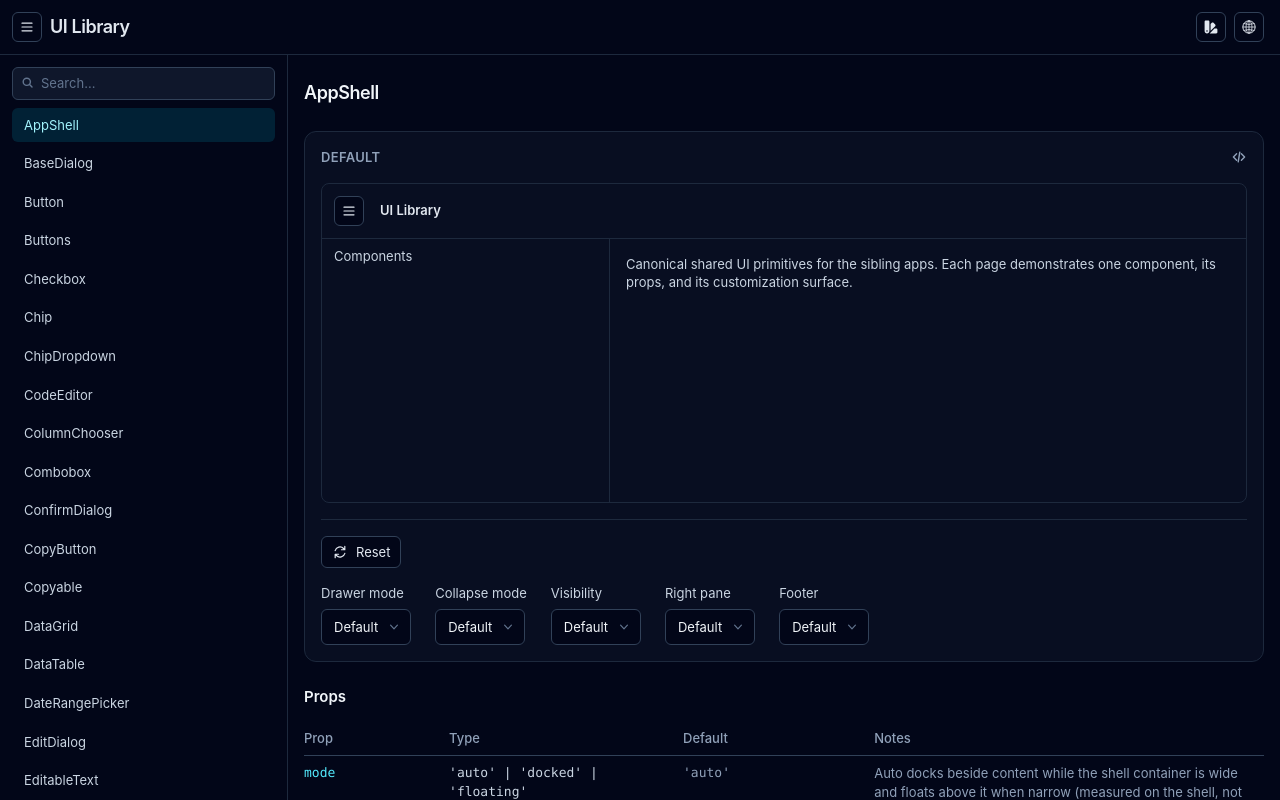
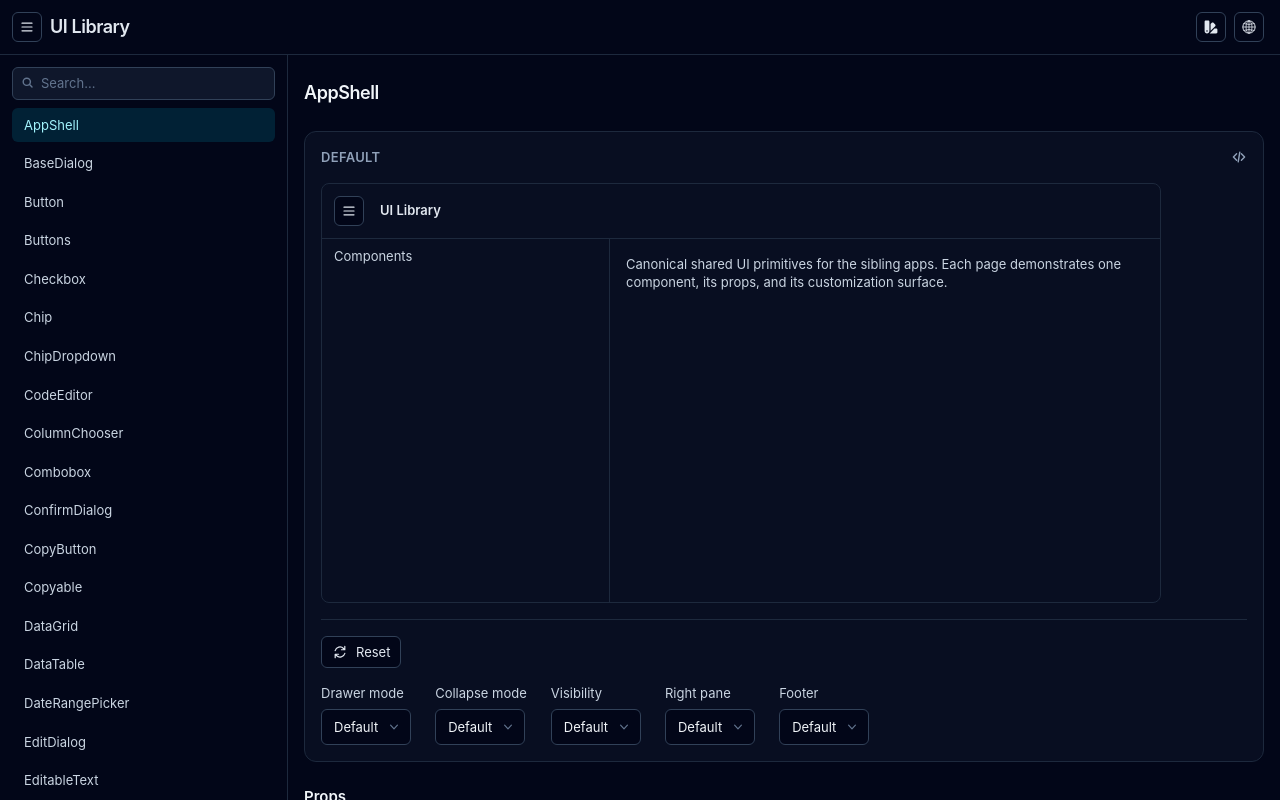
Before and after one commit to tcliu/ui-lib, a SvelteKit app: page /components/app-shell in a window 1280 px wide. Built offline with nearby package versions, Linux system fonts and the light colour scheme.

Commit message:
refactor(showcase): wrap the AppShell demo in a Resizable stage

```diff
--- a/src/routes/components/app-shell/+page.svelte
+++ b/src/routes/components/app-shell/+page.svelte
@@ -5,13 +5,23 @@
   import type { AppShellHeaderApi } from '$lib/app-shell'
   import Buttons from '$lib/components/Buttons.svelte'
   import FormField from '$lib/components/FormField.svelte'
+  import Resizable from '$lib/components/Resizable.svelte'
   import SelectDropdown from '$lib/components/SelectDropdown.svelte'
   import ResetIcon from '$lib/icons/ResetIcon.svelte'
   import { getI18nContext } from '$lib/i18n.svelte'
   import PropsTable, { type PropRow } from '$lib/showcase/PropsTable.svelte'
   import ShowcasePage from '$lib/showcase/ShowcasePage.svelte'
   import ShowcaseSection from '$lib/showcase/ShowcaseSection.svelte'
-  import { buildAppShellSnippet } from './demo-snippet'
+  import {
+    buildAppShellSnippet,
+    SHELL_STAGE_DEFAULT_HEIGHT,
+    SHELL_STAGE_DEFAULT_WIDTH,
+    SHELL_STAGE_HOST,
+    SHELL_STAGE_MAX_HEIGHT,
+    SHELL_STAGE_MIN_HEIGHT,
+    SHELL_STAGE_MIN_WIDTH,
+    SHELL_STAGE_PANE,
+  } from './demo-snippet'
 
   const i18n = getI18nContext()
 
@@ -22,6 +32,10 @@
   let pgVisibility = $state('')
   let pgRightPane = $state('')
   let pgFooter = $state('')
+  // Stage size is interaction state, not a curated option, so it stays out of
+  // isCustomized; Reset restores the default.
+  let pgStageWidth = $state(SHELL_STAGE_DEFAULT_WIDTH)
+  let pgStageHeight = $state(SHELL_STAGE_DEFAULT_HEIGHT)
 
   const modeOptions = [
     { value: 'docked', label: 'Docked' },
@@ -52,6 +66,8 @@
     pgVisibility = ''
     pgRightPane = ''
     pgFooter = ''
+    pgStageWidth = SHELL_STAGE_DEFAULT_WIDTH
+    pgStageHeight = SHELL_STAGE_DEFAULT_HEIGHT
   }
 
   const code = $derived.by(() =>
@@ -311,12 +327,25 @@
       showLabel: i18n.t('appShell.showPane'),
       hideLabel: i18n.t('appShell.hidePane'),
     }}>
-    <!-- The stage is fluid: the shell measures its own container and floats
-      the pane over the text when narrow, so shrinking the viewport never
-      needs horizontal scrolling. The stage sizing lives on the shell's
-      className override (the default is viewport-height). -->
+    <!-- The demo is wrapped in `Resizable`: shrinking the stage floats the
+      pane over the text when narrow, so the responsive behavior can be
+      inspected in place without resizing the window. The pane carries no
+      padding, so the shell lines up with the settings panel below it. -->
+    <div class={SHELL_STAGE_HOST}>
+      <Resizable
+        width={pgStageWidth}
+        height={pgStageHeight}
+        minWidth={SHELL_STAGE_MIN_WIDTH}
+        minHeight={SHELL_STAGE_MIN_HEIGHT}
+        maxWidth="parent"
+        maxHeight={SHELL_STAGE_MAX_HEIGHT}
+        onResize={(nextWidth, nextHeight) => {
+          pgStageWidth = nextWidth
+          pgStageHeight = nextHeight
+        }}>
+        <div class={SHELL_STAGE_PANE}>
           <AppShell
-      className="flex h-80 w-full min-w-0 flex-col overflow-hidden rounded-lg border border-slate-800"
+            className="flex h-full w-full min-w-0 flex-col overflow-hidden rounded-lg border border-slate-800"
             mode={demoDrawerMode}
             collapseMode={demoMode}
             open={demoOpen}
@@ -346,5 +375,8 @@
             {/snippet}
             <p class="p-4 text-sm text-slate-300">{i18n.t('showcase.intro')}</p>
           </AppShell>
+        </div>
+      </Resizable>
+    </div>
   </ShowcaseSection>
 </ShowcasePage>
--- a/src/routes/components/app-shell/demo-snippet.ts
+++ b/src/routes/components/app-shell/demo-snippet.ts
@@ -3,6 +3,56 @@
 // the editor always shows the markup behind the demo above. Labels come from the
 // page `scope` (never the page's i18n helper, which the playground does not
 // expose), and the markup mirrors the static demo exactly.
+//
+// AppShell is the one demo whose stage is a `Resizable` frame rather than the
+// shared `ShowcaseStage`: the shell measures its own container to pick between
+// docked and floating, so the container itself must be resizable to inspect that
+// behaviour. The stage is gap-free — a non-scrolling host whose width bounds the
+// frame — so no scrollbar can appear over the frame handles.
+
+// The non-scrolling host: `w-full` is what the frame's `maxWidth="parent"`
+// measures against, and `overflow-hidden` contains any demo overflow without a
+// scrollbar (a scrollbar here would sit on the frame's edge handles).
+export const SHELL_STAGE_HOST = 'w-full overflow-hidden'
+// The pane carries no padding, so the shell lines up with the section's settings
+// panel below it.
+export const SHELL_STAGE_PANE = 'h-full w-full'
+export const SHELL_STAGE_DEFAULT_WIDTH = 840
+export const SHELL_STAGE_DEFAULT_HEIGHT = 420
+export const SHELL_STAGE_MIN_WIDTH = 320
+export const SHELL_STAGE_MIN_HEIGHT = 240
+export const SHELL_STAGE_MAX_HEIGHT = 720
+
+// The snippet's local size state, seeded to the defaults so the live stage
+// matches the static demo before the first drag.
+export function shellStageStateLine(indent: string): string {
+  return (
+    `${indent}let stageWidth = $state(${SHELL_STAGE_DEFAULT_WIDTH})\n` +
+    `${indent}let stageHeight = $state(${SHELL_STAGE_DEFAULT_HEIGHT})`
+  )
+}
+
+// Show-code lines for the stage wrapper; the caller writes the shell between the
+// open and close lines.
+export function shellStageOpenLines(indent: string): string[] {
+  return [
+    `${indent}<div class="${SHELL_STAGE_HOST}">`,
+    `${indent}  <Resizable`,
+    `${indent}    width={stageWidth}`,
+    `${indent}    height={stageHeight}`,
+    `${indent}    minWidth={${SHELL_STAGE_MIN_WIDTH}}`,
+    `${indent}    minHeight={${SHELL_STAGE_MIN_HEIGHT}}`,
+    `${indent}    maxWidth="parent"`,
+    `${indent}    maxHeight={${SHELL_STAGE_MAX_HEIGHT}}`,
+    `${indent}    onResize={(nextWidth, nextHeight) => { stageWidth = nextWidth; stageHeight = nextHeight; }}`,
+    `${indent}  >`,
+    `${indent}    <div class="${SHELL_STAGE_PANE}">`,
+  ]
+}
+
+export function shellStageCloseLines(indent: string): string[] {
+  return [`${indent}    </div>`, `${indent}  </Resizable>`, `${indent}</div>`]
+}
 
 export interface AppShellSnippetState {
   collapseMode: string
@@ -20,42 +70,47 @@ export function buildAppShellSnippet({
   footer,
 }: AppShellSnippetState): string {
   const attrs = [
-    ' className="flex h-80 w-full min-w-0 flex-col overflow-hidden rounded-lg border border-slate-800"',
+    ' className="flex h-full w-full min-w-0 flex-col overflow-hidden rounded-lg border border-slate-800"',
     ...(mode ? [` mode="${mode}"`] : []),
     ...(collapseMode ? [` collapseMode="${collapseMode}"`] : []),
     ...(visibility === 'closed' ? [' open={false}'] : []),
     ...(rightPane === 'open' ? [' rightOpen={true}'] : []),
   ].join('')
   return [
-    `  <AppShell${attrs}>`,
-    '    {#snippet header(api)}',
-    '      {@const toggleLabel = api.open ? hideLabel : showLabel}',
-    '      <Button variant="secondary" size="sm" className="-ml-1" ariaLabel={toggleLabel} ariaExpanded={api.open} tooltip={toggleLabel} tooltipAlign="left" preventFocusSteal onClick={api.toggleLeft}>',
-    '        {#snippet icon()}<MenuIcon className="h-4 w-4" />{/snippet}',
-    '      </Button>',
-    '      <span class="min-w-0 flex-1 truncate text-sm font-semibold text-slate-200">{demoTitle}</span>',
-    '    {/snippet}',
-    '    {#snippet leftPane()}',
-    '      <p class="px-3 py-2 text-sm text-slate-300">{navLabel}</p>',
-    '    {/snippet}',
+    '<script>',
+    shellStageStateLine('  '),
+    '</script>',
+    ...shellStageOpenLines(''),
+    `      <AppShell${attrs}>`,
+    '        {#snippet header(api)}',
+    '          {@const toggleLabel = api.open ? hideLabel : showLabel}',
+    '          <Button variant="secondary" size="sm" className="-ml-1" ariaLabel={toggleLabel} ariaExpanded={api.open} tooltip={toggleLabel} tooltipAlign="left" preventFocusSteal onClick={api.toggleLeft}>',
+    '            {#snippet icon()}<MenuIcon size="sm" />{/snippet}',
+    '          </Button>',
+    '          <span class="min-w-0 flex-1 truncate text-sm font-semibold text-slate-200">{demoTitle}</span>',
+    '        {/snippet}',
+    '        {#snippet leftPane()}',
+    '          <p class="px-3 py-2 text-sm text-slate-300">{navLabel}</p>',
+    '        {/snippet}',
     ...(rightPane === 'open'
       ? [
-          '    {#snippet rightPane()}',
-          '      <p class="px-3 py-2 text-sm text-slate-300">{bodyText}</p>',
-          '    {/snippet}',
+          '        {#snippet rightPane()}',
+          '          <p class="px-3 py-2 text-sm text-slate-300">{bodyText}</p>',
+          '        {/snippet}',
         ]
       : []),
     ...(footer === 'show'
       ? [
-          '    {#snippet footer()}',
-          '      <div class="flex min-w-0 flex-1 items-center justify-between gap-4">',
-          '        <span class="text-xs text-slate-400">{navLabel}</span>',
-          '        <span class="text-xs text-slate-400">{demoTitle}</span>',
-          '      </div>',
-          '    {/snippet}',
+          '        {#snippet footer()}',
+          '          <div class="flex min-w-0 flex-1 items-center justify-between gap-4">',
+          '            <span class="text-xs text-slate-400">{navLabel}</span>',
+          '            <span class="text-xs text-slate-400">{demoTitle}</span>',
+          '          </div>',
+          '        {/snippet}',
         ]
       : []),
-    '    <p class="p-4 text-sm text-slate-300">{bodyText}</p>',
-    '  </AppShell>',
+    '        <p class="p-4 text-sm text-slate-300">{bodyText}</p>',
+    '      </AppShell>',
+    ...shellStageCloseLines(''),
   ].join('\n')
 }
```
Also changed, not shown: 1 other file (tests, documents, lock files or other folders). Lines whose indentation alone changed are shown as unchanged.
